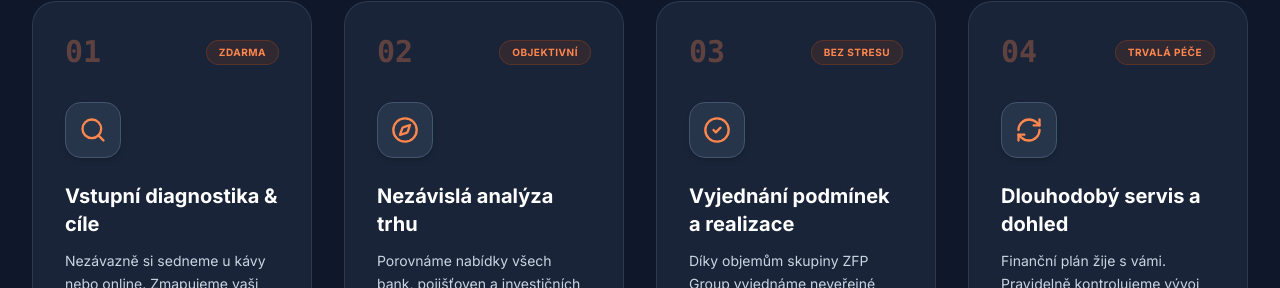
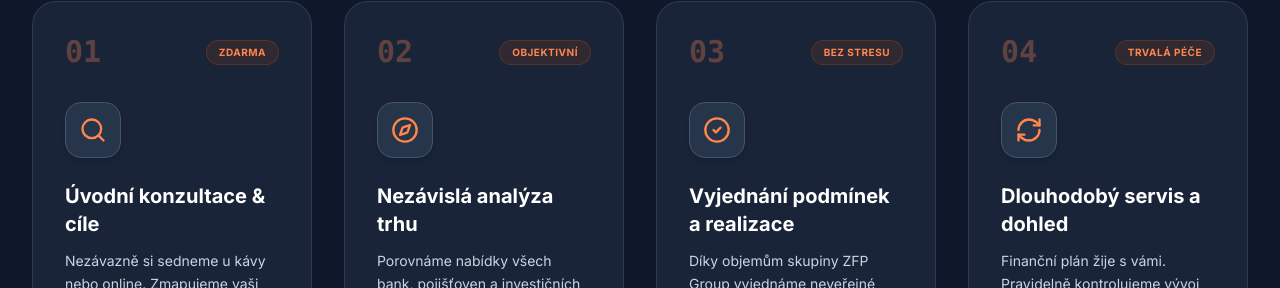
Before and after one commit to RemeskoXD/projekt22, a React (Vite) app: page / in a window 1280 px wide. Shown: the part 3918-4206 px from the top of the page. Built offline with nearby package versions, Linux system fonts and the light colour scheme; a web font is replaced by a local one.

Commit message:
style: replace diagnostika with Uvodni konzultace in cooperation roadmap

```diff
--- a/src/components/home/ProcessRoadmap.tsx
+++ b/src/components/home/ProcessRoadmap.tsx
@@ -6,7 +6,7 @@ export default function ProcessRoadmap() {
   const steps = [
     {
       number: '01',
-      title: 'Vstupní diagnostika & cíle',
+      title: 'Úvodní konzultace & cíle',
       desc: 'Nezávazně si sedneme u kávy nebo online. Zmapujeme vaši aktuální finanční situaci, plány na bydlení, investice a rodinné priority.',
       icon: Search,
       badge: 'ZDARMA'
```
